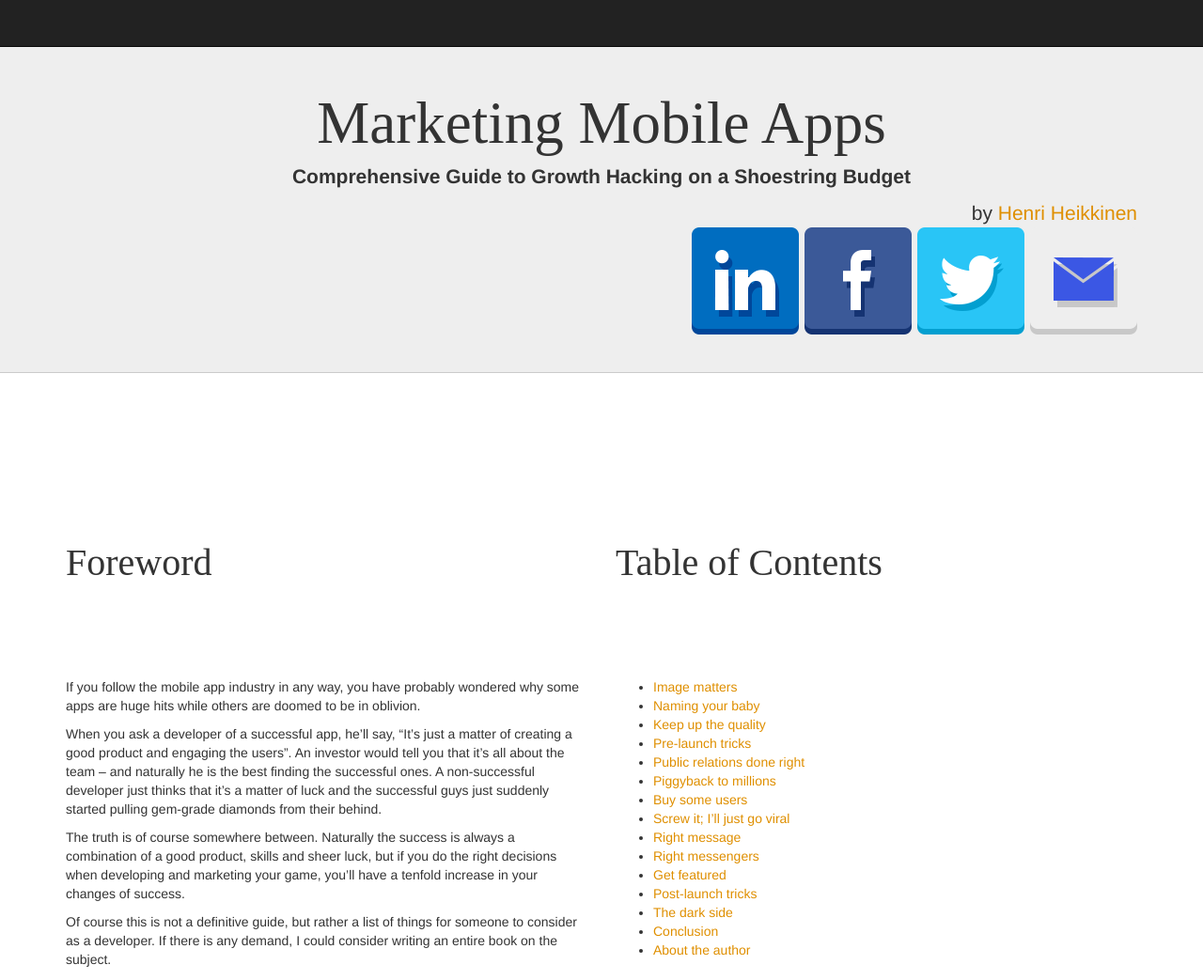
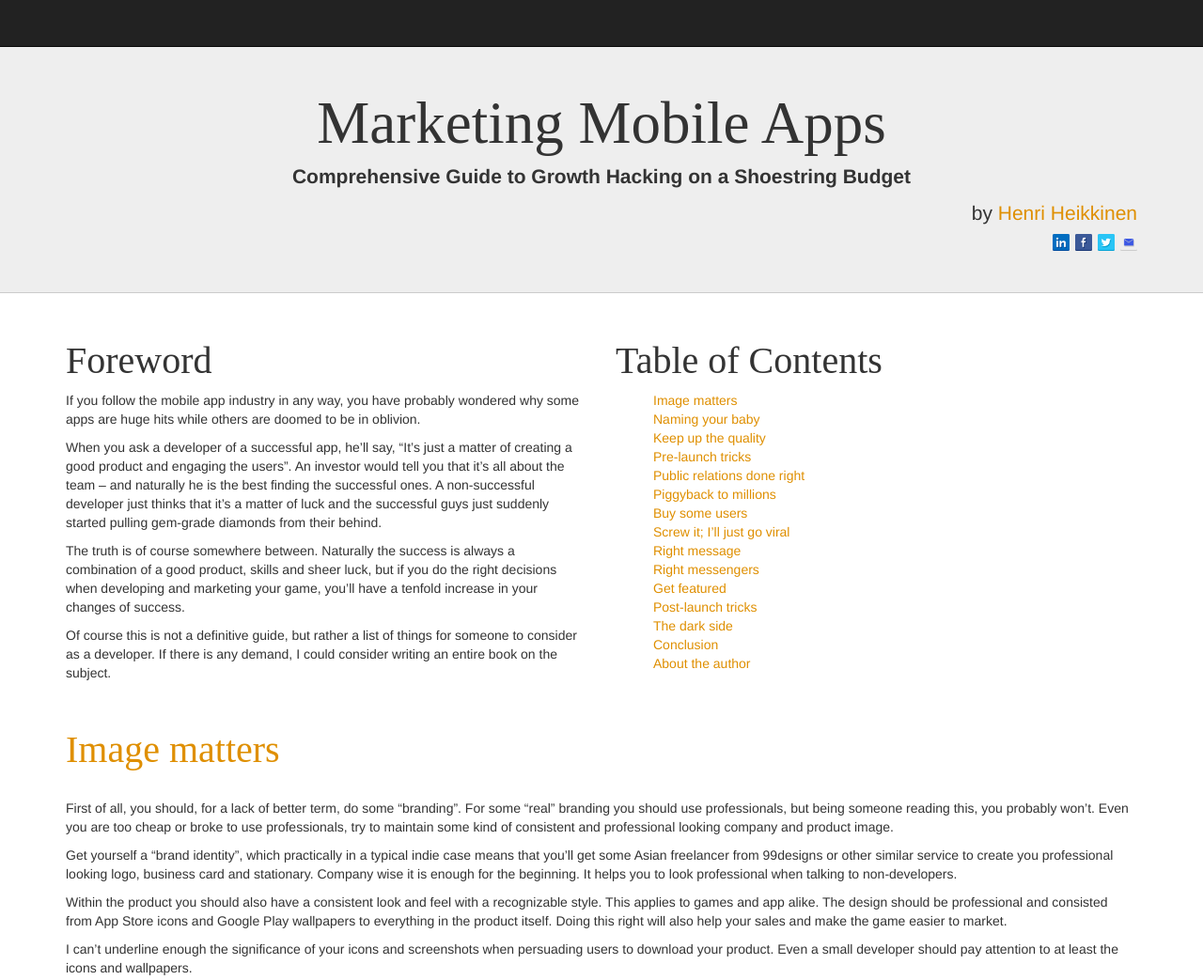
Before and after one commit to henrihei/MarketingMobileApps, a website: page index.ejs in a window 1280 px wide. Shown: the top 1043 px of the page at 94% size. Drawn offline with nearby package versions, Linux system fonts and the light colour scheme; files that its build step writes are made by us from their sources.

Commit message:
Add CSS for social & dist files

```diff
--- a/workflowerstrap.css
+++ b/workflowerstrap.css
@@ -166,8 +166,26 @@ canvas {
   line-height: 18px;
 }
 
+.contents li {
+  list-style: none;
+}
+
 h2 {
   font-size: 40px;
-  margin-top: 150px;
-  margin-bottom: 100px;
 }
+
+h2 a {
+  display: block;
+  margin-top: 40px;
+  margin-bottom: 30px;
+  text-decoration: none;
+  color: #DF8F00;
+}
+h2 a:hover {
+  text-decoration: none;
+  color: #DF8F00;
+}
+
+.social.big { display: block; margin-bottom: 30px;}
+.social img { width: 18px; height: 18px;}
+.social.big img { width: 32px; height: 32px;}
```
Also changed, not shown: dist/images/email.png (added), dist/images/facebook.png (added), dist/images/linkedin.png (added), dist/images/twitter.png (added), dist/index.html, dist/workflowerstrap.css.
